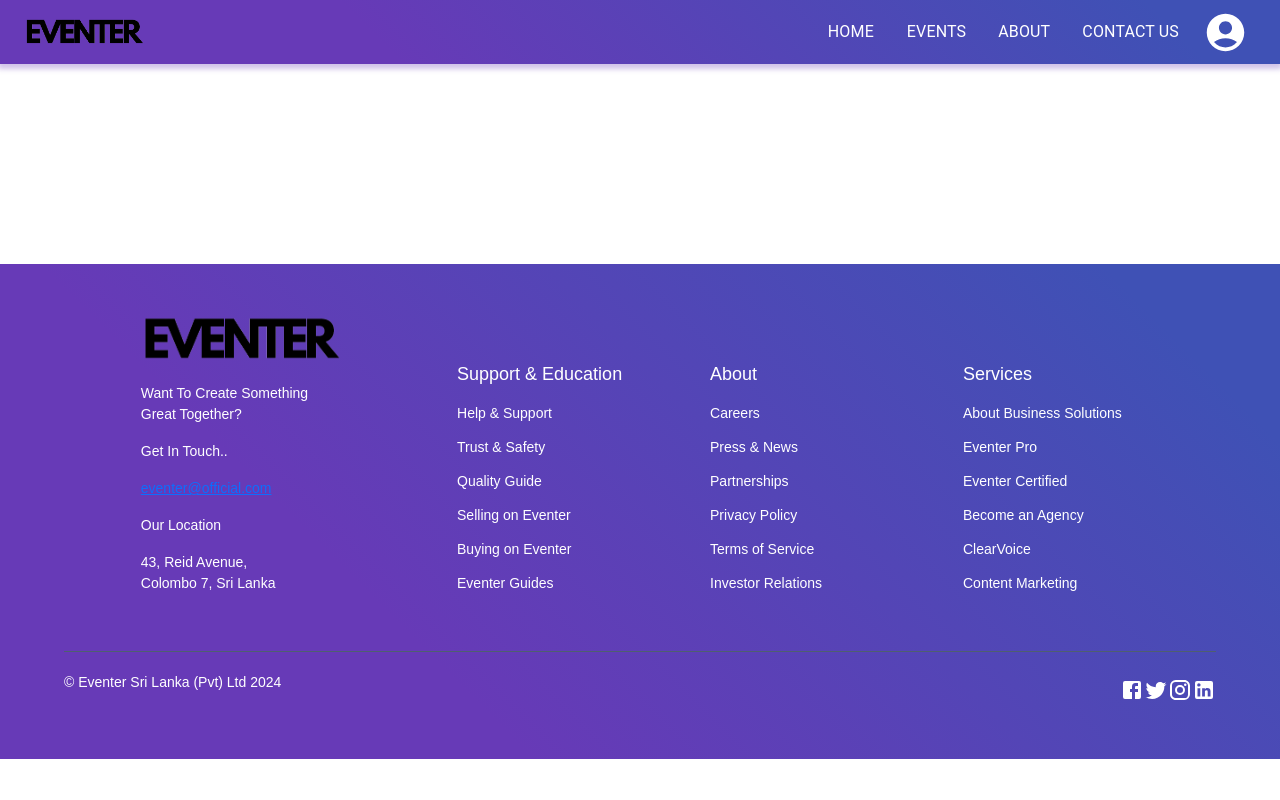
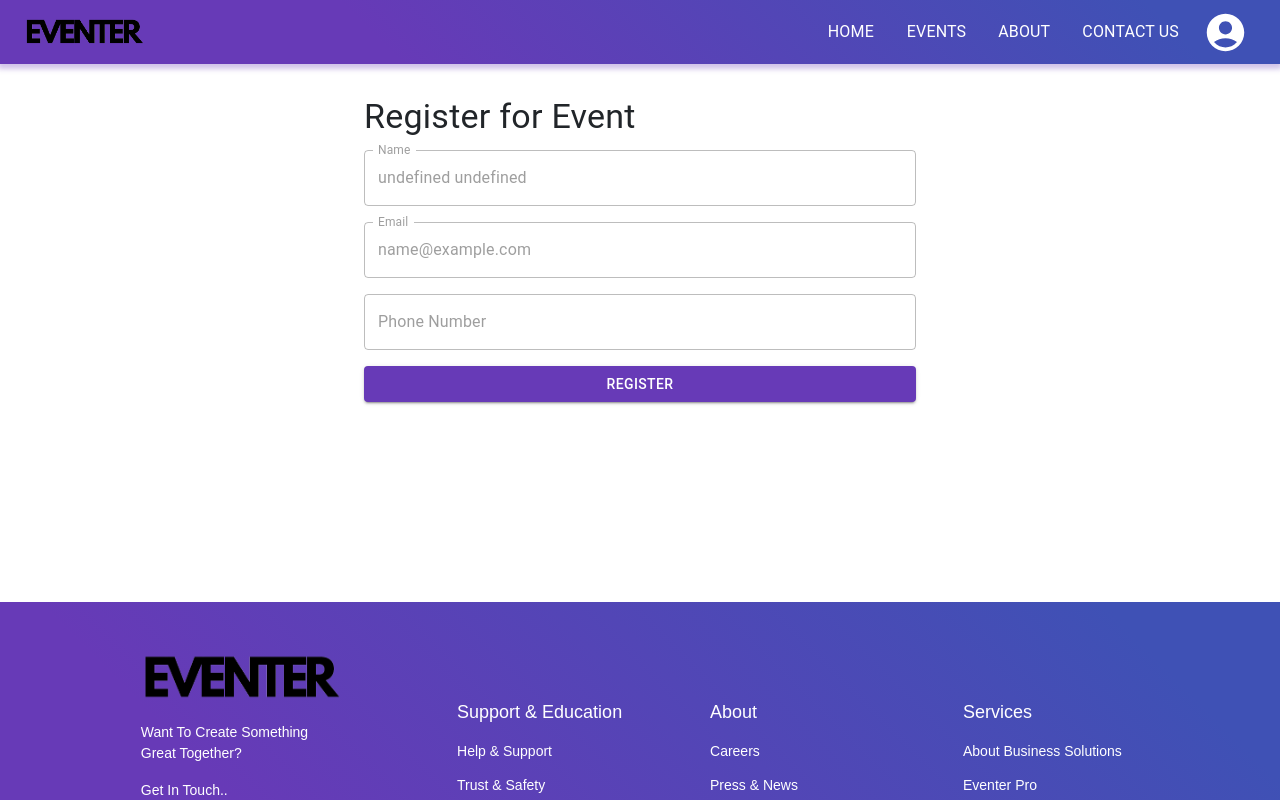
Before and after one commit to NadunMN/Eventer, a React (Vite) app in the folder frontend/: page /event/register/1 in a window 1280 px wide. Shown: the top 800 px of the page. Built offline with nearby package versions, Linux system fonts and the light colour scheme; sample sign-in values are in the browser's storage.

Commit message:
chore: Add registration page for events

```diff
--- a/frontend/src/App.jsx
+++ b/frontend/src/App.jsx
@@ -15,6 +15,7 @@
 import { Navigate } from "react-router-dom";
 import { useEffect, useState } from "react";
 import { jwtDecode } from "jwt-decode";
+import RegisterForEvent from "./components/Event/RegisterForEvent";
 
 function App() {
   const [userRole, setUserRole] = useState("");
@@ -62,6 +63,7 @@
         <Route path="Event" element={<Event />} />
         <Route path="event/:eventId" element={<EventData />} />
         <Route path="event/:category" element={<Event />} />
+        <Route path="/event/register/:eventId" element={<RegisterForEvent />} />
         <Route path="About" element={<About />} />
         <Route path="Contact" element={<Contact />} />
         <Route
--- a/frontend/src/components/Event/CategoryDropdown.jsx
+++ b/frontend/src/components/Event/CategoryDropdown.jsx
@@ -50,7 +50,7 @@
       setError("");
 
       if (selectedCategory == "") {
-        setListOfEvents([]);
+        // setListOfEvents([]);
         navigate(`/`);
         console.log("selectede category is empty");
       }
@@ -81,10 +81,7 @@
       <Select
         labelId="category-select-label"
         id="category-select"
-        // value={category}
         onChange={(e) => {
-          // handleChange(e.target.value);
-          // navigate(`/event/${selectedCategory}`);
           setCategory(e.target.value);
         }}
         label="Category"
--- a/frontend/src/components/Event/Event.jsx
+++ b/frontend/src/components/Event/Event.jsx
@@ -24,7 +24,7 @@
 const Event = () => {
   const [listOfEvent, setListOfEvent] = useState([]);
   const [loading, setLoading] = useState(true);
-  const [category, setCategory] = useState("sports");
+  const [category, setCategory] = useState("");
   const navigate = useNavigate();
   const location = useLocation();
   const { user } = useAuthContext();
--- a/frontend/src/components/Event/EventGrids.jsx
+++ b/frontend/src/components/Event/EventGrids.jsx
@@ -61,7 +61,12 @@
 
         let res_data = response.data;
 
-        // Process the event data
+        if (response.status === 404) {
+          setListOfEvent([]);
+          console.log("No events found (404)");
+          return;
+        }
+        // Process the event dataa
         const listOfEvents = res_data.map((event) => {
           if (event.cover_image) {
             const base64Image = convertBinaryToBase64(
@@ -73,7 +78,15 @@
           return event;
         });
 
-        setListOfEvent(listOfEvents);
+
+        if (listOfEvents.length === 0) {
+          setListOfEvent([]);
+          console.log("No events found");
+          console.log(listOfEvents);
+
+        } else {
+          setListOfEvent(listOfEvents);
+        }
       } catch (error) {
         console.error("Failed to fetch data:", error);
         setError("Failed to fetch the event");
@@ -82,7 +95,7 @@
       }
     };
     fetchEvent();
-  }, [category]);
+  }, [category], []);
 
   const navigate = useNavigate();
 
@@ -187,8 +200,8 @@
                     justifyContent: "space-between",
                     alignItems: "center",
                     mt: 0,
-                    pl: 4,
-                    pr: 4,
+                    pl: 1,
+                    pr: 1,
                   }}
                 >
                   <Button
@@ -197,6 +210,13 @@
                     onClick={() => handleNavigate(event)}
                   >
                     More info
+                  </Button>
+                  <Button
+                    variant="contained"
+                    color="primary"
+                    onClick={() => handleNavigate(event)}
+                  >
+                    Register
                   </Button>
                   <Box>
                     <IconButton
--- /dev/null
+++ b/frontend/src/components/Event/RegisterForEvent.jsx
@@ -0,0 +1,112 @@
+import React, { useState } from "react";
+import {
+  Box,
+  Button,
+  TextField,
+  Typography,
+  Container,
+  CircularProgress,
+} from "@mui/material";
+import axios from "axios";
+import { useParams } from "react-router-dom";
+import { useAuthContext } from "../../hooks/useAuthContext";
+
+const RegisterForEvent = () => {
+  const { eventId } = useParams(); // Assume eventId is passed via URL params
+  const { user } = useAuthContext(); // Assuming user details are fetched from context
+  const [loading, setLoading] = useState(false);
+  const [error, setError] = useState("");
+  const [success, setSuccess] = useState("");
+
+  const handleSubmit = async (e) => {
+    e.preventDefault();
+    setLoading(true);
+    setError("");
+    setSuccess("");
+
+    try {
+      // API call to register for the event
+      const response = await axios.post(
+        `http://localhost:5000/api/event/register/${eventId}`,
+        {
+          userId: user._id,
+          name: user.first_name + " " + user.last_name,
+          email: user.email,
+          phone: user.phone_number,
+        }
+      );
+
+      if (response.status === 200) {
+        setSuccess("Successfully registered for the event!");
+        // Optionally, update the user's registered events in the context or local state
+      } else {
+        setError("Failed to register for the event. Please try again.");
+      }
+    } catch (err) {
+      console.error("Registration error:", err);
+      setError(
+        "An error occurred while registering. Please check the console."
+      );
+    } finally {
+      setLoading(false);
+    }
+  };
+
+  return (
+    <Container maxWidth="sm" sx={{ mt: 4 }}>
+      <Typography variant="h4" gutterBottom>
+        Register for Event
+      </Typography>
+      <Box
+        component="form"
+        onSubmit={handleSubmit}
+        sx={{
+          display: "flex",
+          flexDirection: "column",
+          gap: 2,
+        }}
+      >
+        <TextField
+          label="Name"
+          variant="outlined"
+          value={user ? `${user.first_name} ${user.last_name}` : ""}
+          disabled
+        />
+        <TextField
+          label="Email"
+          type="email"
+          variant="outlined"
+          value={user ? user.email : ""}
+          disabled
+        />
+        <TextField
+          label="Phone Number"
+          type="tel"
+          variant="outlined"
+          value={user ? user.phone_number : ""}
+          disabled
+        />
+        <Button
+          type="submit"
+          variant="contained"
+          color="primary"
+          disabled={loading}
+        >
+          {loading ? <CircularProgress size={24} /> : "Register"}
+        </Button>
+        {error && (
+          <Typography variant="body2" color="error">
+            {error}
+          </Typography>
+        )}
+        {success && (
+          <Typography variant="body2" color="success">
+            {success}
+          </Typography>
+        )}
+      </Box>
+    </Container>
+  );
+};
+
+export default RegisterForEvent;
```
